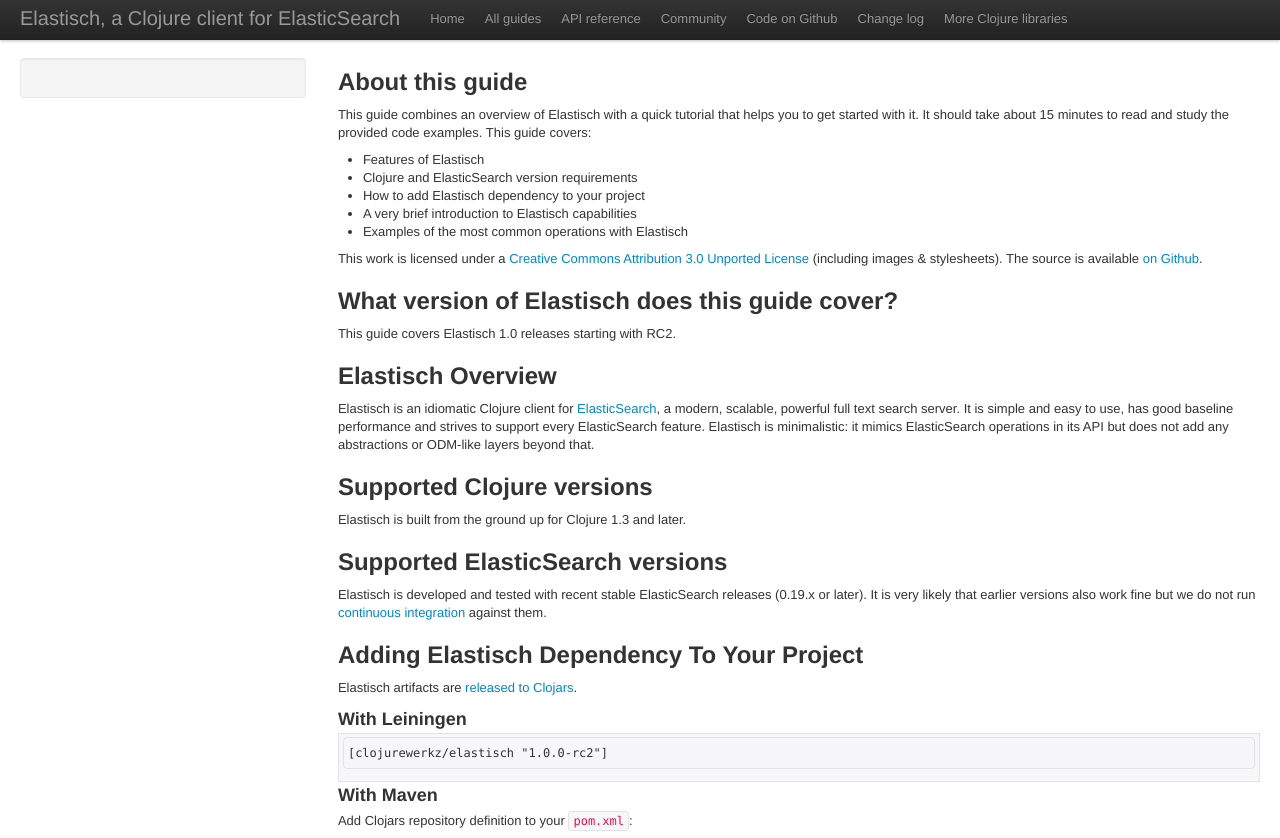
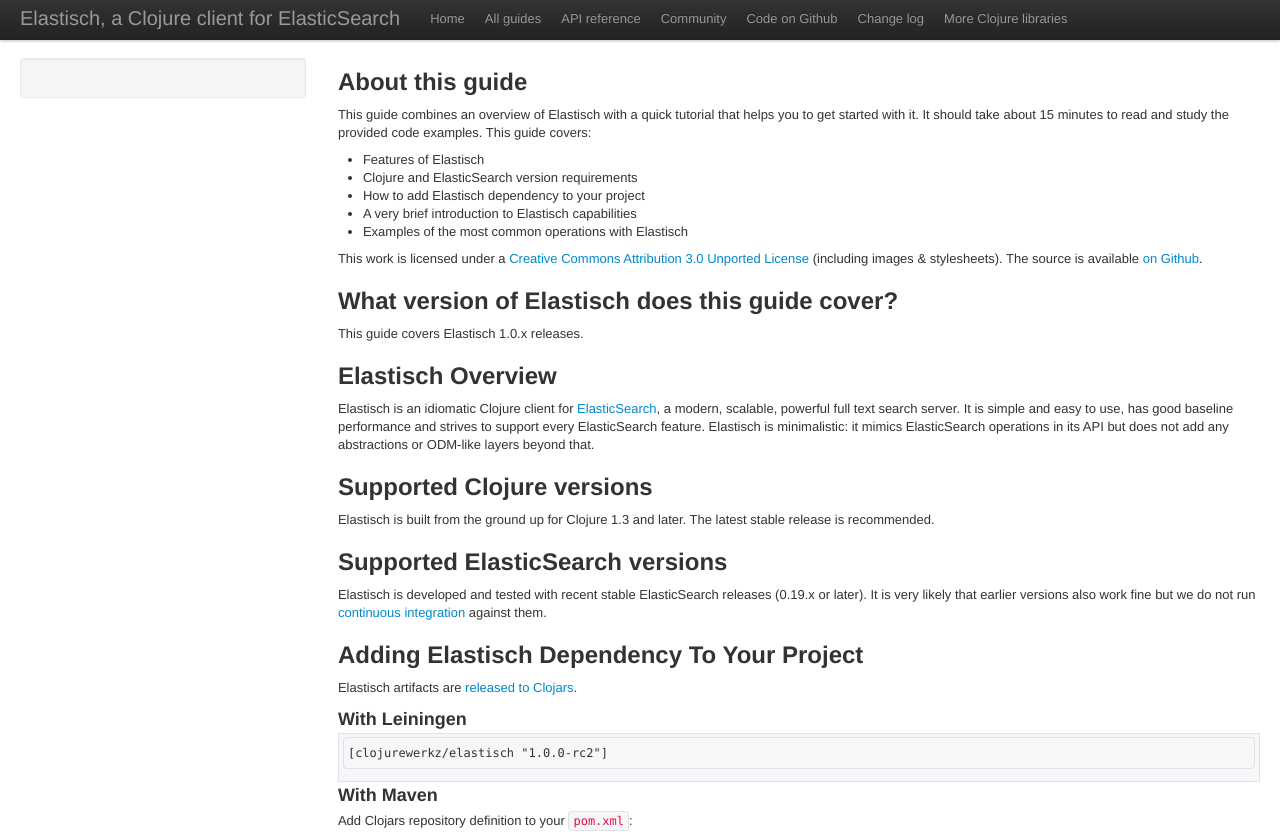
Before and after one commit to clojurewerkz/elastisch.docs, a Jekyll site: the page built from articles/getting_started.md, in a window 1280 px wide and 900 px high, cut to the strip 0-838 px from the top of the window. Built offline with Jekyll 4.4.1, drawn with Linux system fonts in a browser that asks for light colours; some web fonts are replaced; comment, search, counter and statistics services are not loaded.

Commit message:
1.0.0 is out

```diff
--- a/articles/getting_started.md
+++ b/articles/getting_started.md
@@ -19,7 +19,7 @@
 
 ## What version of Elastisch does this guide cover?
 
-This guide covers Elastisch 1.0 releases starting with RC2.
+This guide covers Elastisch 1.0.x releases.
 
 
 
@@ -32,7 +32,7 @@
 
 ## Supported Clojure versions
 
-Elastisch is built from the ground up for Clojure 1.3 and later.
+Elastisch is built from the ground up for Clojure 1.3 and later. The latest stable release is recommended.
 
 
 ## Supported ElasticSearch versions
```
Also changed, not shown: articles/facets.md (+6 -0 lines), articles/indexing.md (+5 -0 lines), articles/percolation.md (+7 -0 lines), articles/querying.md (+6 -0 lines).
